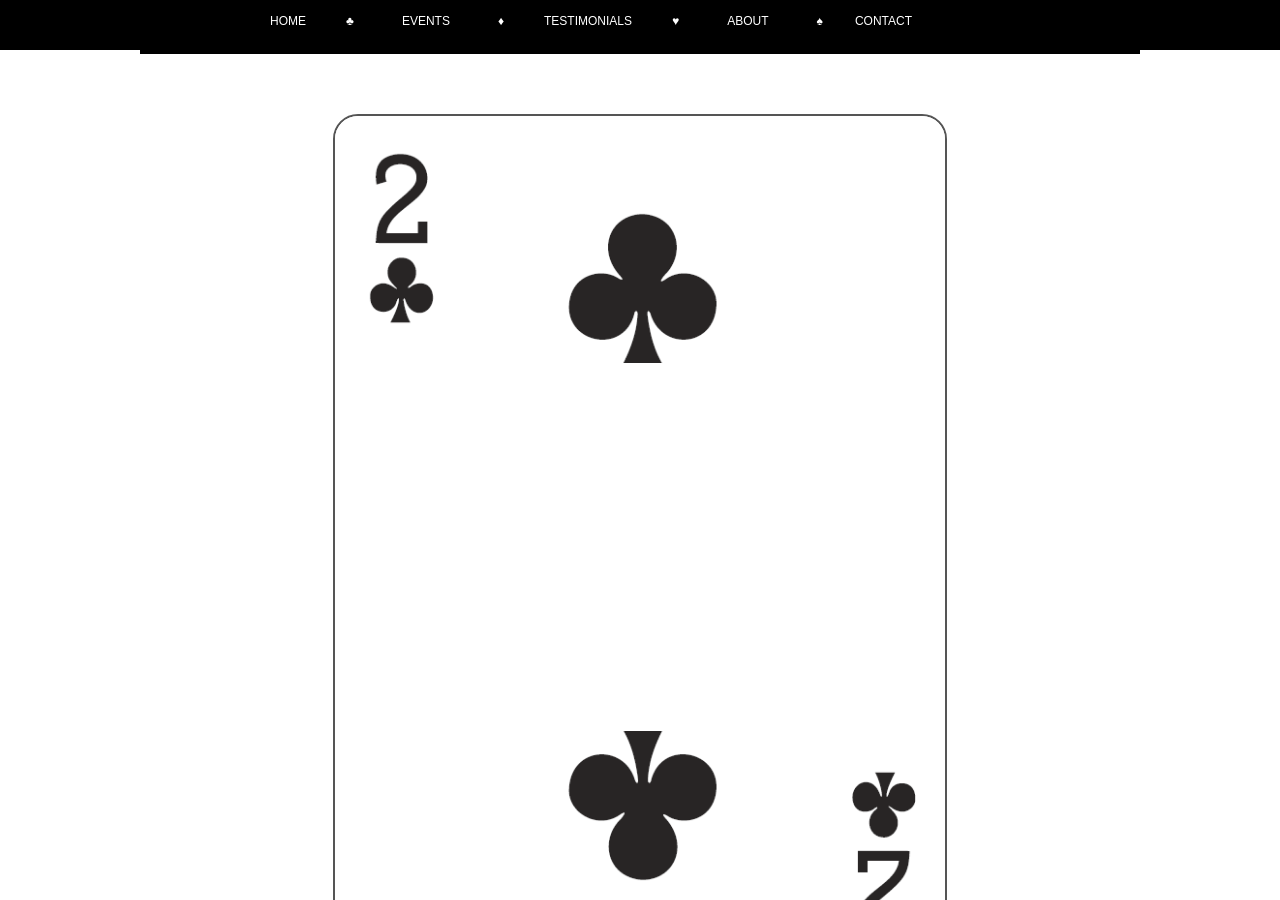
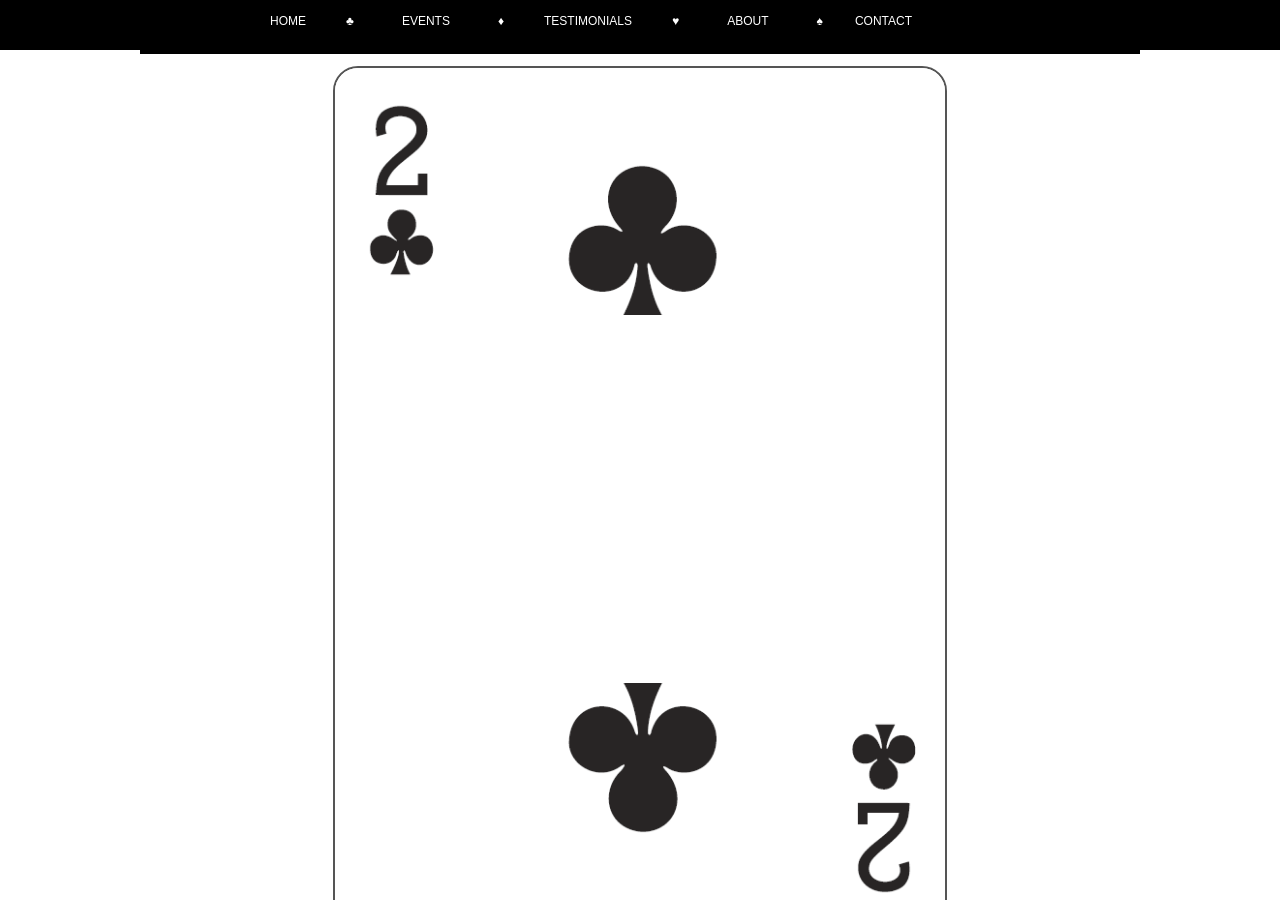
Before and after one commit to magicmarcouk/magicmarcouk.github.io, a Jekyll site: the page built from _card/2C.md, in a window 1280 px wide and 900 px high. Built offline with Jekyll 4.4.1, drawn with Linux system fonts in a browser that asks for light colours; comment, search, counter and statistics services are not loaded.

Commit message:
change padding in card layout

```diff
--- a/_includes/header-no-banner.html
+++ b/_includes/header-no-banner.html
@@ -5,7 +5,6 @@
         <div style="height:50px;">
             {% include nav.html %}
         </div>
-
     </div>
 
 </header>
--- a/_layouts/card.html
+++ b/_layouts/card.html
@@ -10,7 +10,7 @@
 
         <!--Main -->
         <main>
-            <div class="w3-container w3-content w3-justify w3-padding-64" style="max-width:800px">
+            <div class="w3-container w3-content w3-justify w3-padding-16" style="max-width:800px">
 
                 <div class="w3-center">
                     <img style="width: 80%;border: 2px solid #555;border-radius: 25px;" src="{{ site.url }}/{{ page.img }}" alt="" style="width:50%;"/>
```
